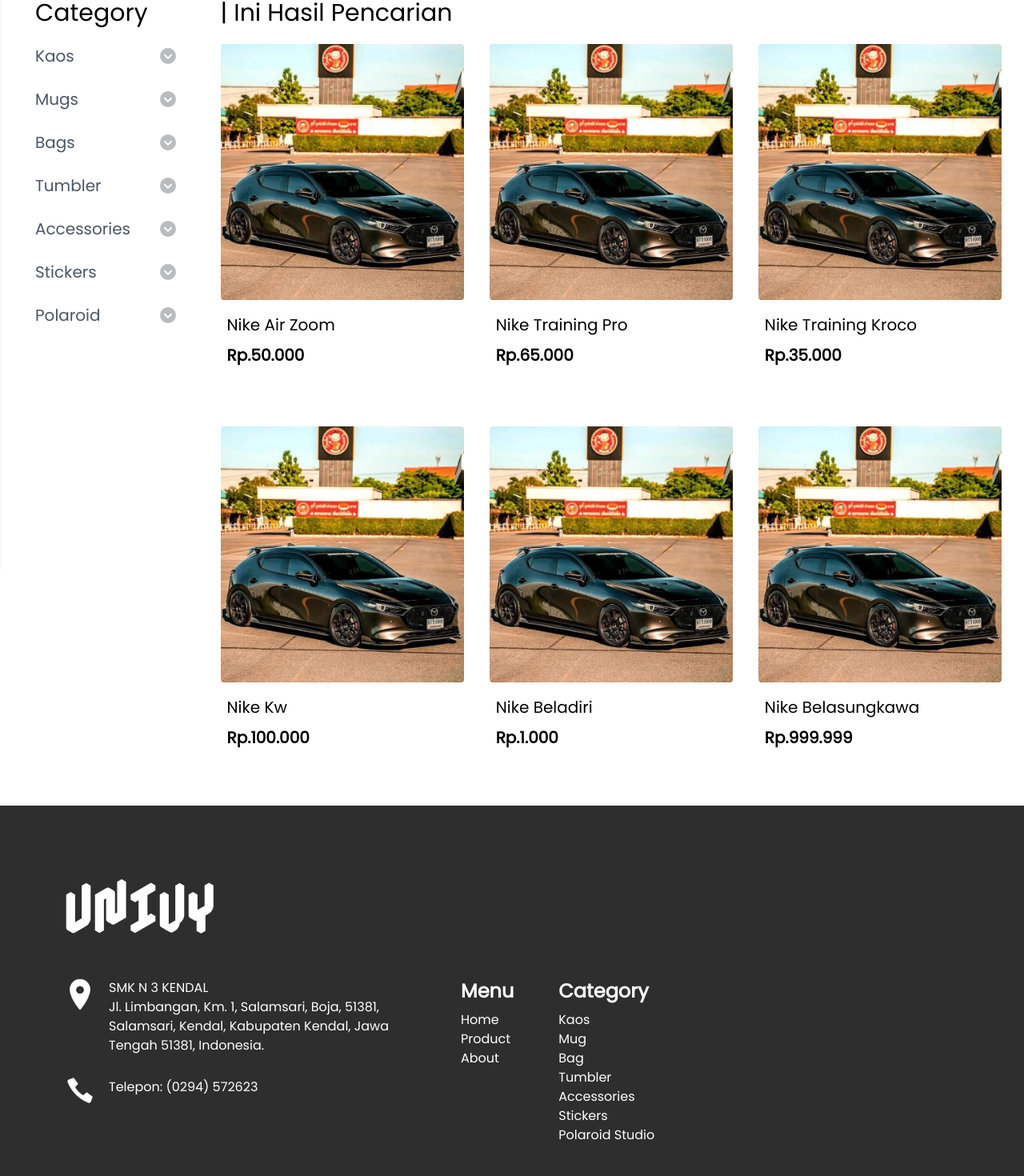
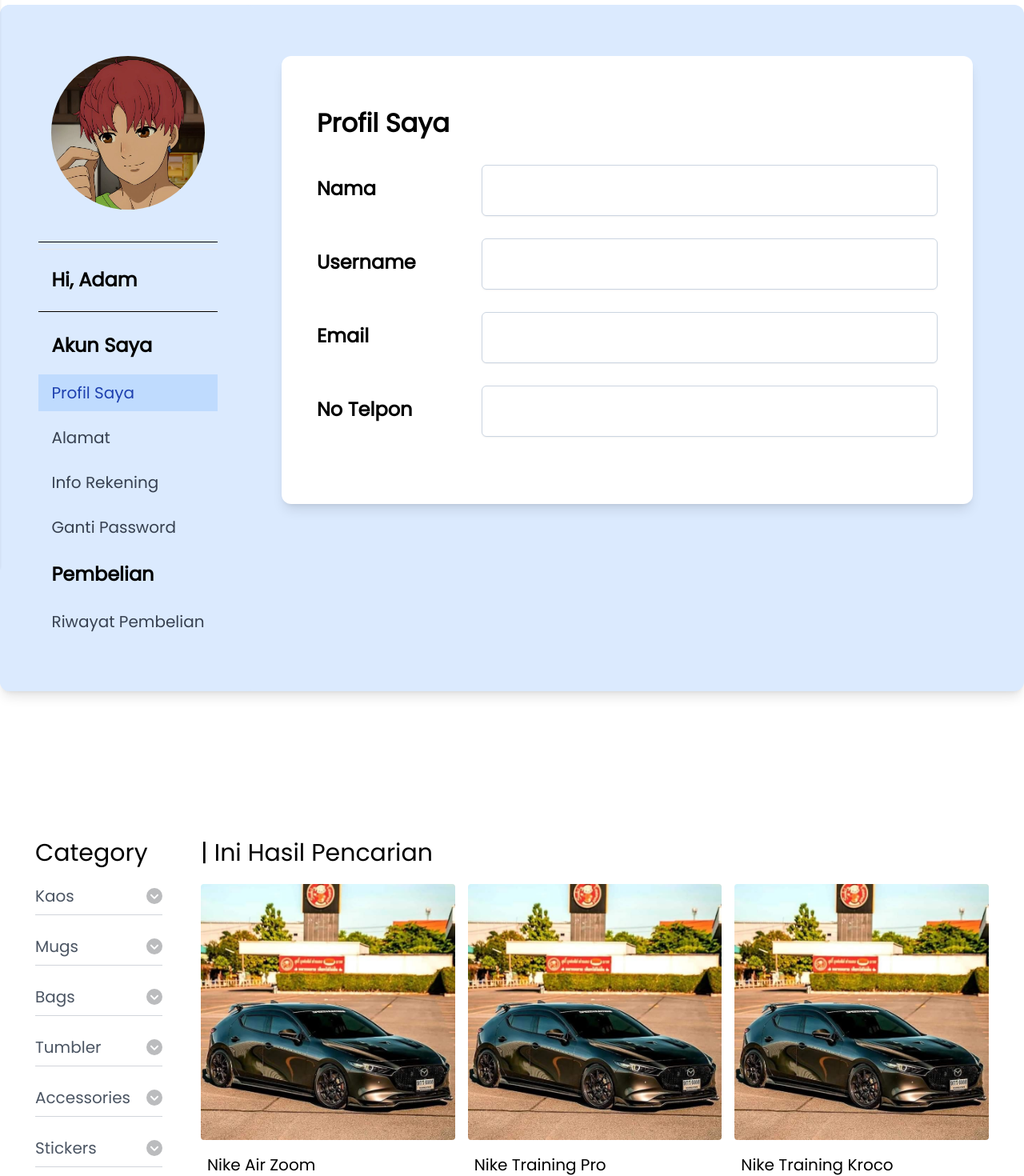
Before and after one commit to ViaoraAlbino/enggan_ngoding, a React (Vite) app in the folder frontend/: page / in a window 1280 px wide. Shown: the part 90-1560 px from the top of the page at 80% size. Built offline with nearby package versions, Linux system fonts and the light colour scheme.

Commit message:
hari ke 11

```diff
--- a/frontend/package.json
+++ b/frontend/package.json
@@ -19,7 +19,8 @@
     "react": "^18.3.1",
     "react-dom": "^18.3.1",
     "react-icons": "^5.4.0",
-    "react-router-dom": "^7.1.1"
+    "react-router-dom": "^7.1.1",
+    "tailwind-scrollbar-hide": "^2.0.0"
   },
   "devDependencies": {
     "@eslint/js": "^9.17.0",
--- a/frontend/src/App.jsx
+++ b/frontend/src/App.jsx
@@ -9,9 +9,10 @@ import Profile from './pages/Profiles';
 
 function App() {
   return (
-    <div className="App">
+    <div className="App scroll-smooth">
+      {/* Untuk component dasar */}
       <Navbar />
-      {/* <Profile /> */}
+      <Profile />
       <Content />
       {/* <Product /> */}
       <Sebelumfooter />
--- a/frontend/src/components/Footer.jsx
+++ b/frontend/src/components/Footer.jsx
@@ -1,5 +1,6 @@
 import React from 'react'
 
+// Untuk tampilan footer
 const Footer = () => {
   return (
     <footer
--- a/frontend/src/components/Kategori.jsx
+++ b/frontend/src/components/Kategori.jsx
@@ -4,15 +4,30 @@ import { FontAwesomeIcon } from '@fortawesome/react-fontawesome';
 import { faCircleChevronDown, faCircleChevronUp } from '@fortawesome/free-solid-svg-icons';
 
 const Kategori = () => {
+
+    // Menggunakan useRef, dan useState
     const containerRef = useRef(null);
     const sidebarRef = useRef(null);
     const [isSticky, setIsSticky] = useState(false);
     const [activeCategory, setActiveCategory] = useState(null);
 
+    // Untuk isi category sidebar
+    const categories = [
+        { name: 'Kaos', subcategories: ['Kaos', 'Kaos Custom Desain'] },
+        { name: 'Mugs', subcategories: ['Mugs Custom'] },
+        { name: 'Bags', subcategories: ['Bag 1', 'Bag 2'] },
+        { name: 'Tumbler', subcategories: ['Tumbler 1', 'Tumbler 2'] },
+        { name: 'Accessories', subcategories: ['Accessories 1', 'Accessories 2'] },
+        { name: 'Stickers', subcategories: ['Stickers 1', 'Stickers 2'] },
+        { name: 'Polaroid', subcategories: ['Polaroid 1', 'Polaroid 2'] },
+    ];
+
+    // Untuk set isi sidebar tutup
     const toggleCategory = (category) => {
         setActiveCategory(activeCategory === category ? null : category);
     };
 
+    //UseEffect
     useEffect(() => {
         const handleScroll = () => {
             if (containerRef.current && sidebarRef.current) {
@@ -28,6 +43,7 @@ const Kategori = () => {
             }
         };
 
+        // Ini untuk menghilangkan gambar scroll
         window.addEventListener('scroll', handleScroll);
         return () => {
             window.removeEventListener('scroll', handleScroll);
@@ -35,10 +51,11 @@ const Kategori = () => {
     }, []);
 
     return (
-        <div className="flex space-x-10 p-7 mt-10 scroll-smooth" ref={containerRef}>
+        <div className="container mx-auto flex space-x-4 p-7 mt-10 mb-10 scroll-smooth" ref={containerRef}>
             {/* Sidebar */}
             <div
-                className={`w-52 bg-white p-4 text-left ${isSticky ? 'sticky top-0' : ''}`}
+                className={`w-52 bg-white p-4 text-left ${isSticky ? 'sticky top-0' : 'relative'
+                    }`}
                 ref={sidebarRef}
                 style={{
                     maxHeight: 'calc(100vh - 20px)', // Membatasi tinggi maksimal saat sticky
@@ -47,164 +64,56 @@ const Kategori = () => {
             >
                 <h2 className="mb-4 font-poppins-category-header">Category</h2>
                 <ul className="space-y-6">
-                    <li>
-                        <button
-                            className={`w-full flex justify-between items-center text-left font-poppins-category-body-judul ${activeCategory === 'kaos' ? 'text-blue-600 font-bold' : 'text-gray-600'
+                    {categories.map((category) => (
+                        <li key={category.name}>
+                            <a
+                                href={`#${category.name.toLowerCase()}`}
+                                className={`w-full flex justify-between items-center text-left font-poppins-category-body-judul ${activeCategory === category.name
+                                    ? 'text-blue-600 font-bold'
+                                    : 'text-gray-600'
                                     }`}
-                            onClick={() => toggleCategory('kaos')}
+                                onClick={(e) => {
+                                    e.preventDefault(); // Mencegah navigasi default
+                                    toggleCategory(category.name);
+                                }}
                             >
-                            <span className="flex-1">Kaos</span>
-                            <span className="ml-20">
-                                {activeCategory === 'kaos' ? (
+                                <span className="flex-1">{category.name}</span>
+                                <span className="ml-18">
+                                    {activeCategory === category.name ? (
                                         <FontAwesomeIcon icon={faCircleChevronUp} style={{ color: '#334eac' }} />
                                     ) : (
                                         <FontAwesomeIcon icon={faCircleChevronDown} style={{ color: '#bbbcbe' }} />
                                     )}
                                 </span>
-                        </button>
-                        {activeCategory === 'kaos' && (
+                            </a>
+                            {activeCategory === category.name && (
                                 <ul className="mt-2 space-y-2 text-gray-600 font-poppins-category-body">
-                                <li>Kaos</li>
-                                <li>Kaos Custom Desain</li>
+                                    {category.subcategories.map((sub, idx) => (
+                                        <li key={idx}>
+                                            <a
+                                                href={`#${sub.toLowerCase().replace(/\s+/g, '-')}`}
+                                                className="hover:text-blue-600"
+                                            >
+                                                {sub}
+                                            </a>
+                                        </li>
+                                    ))}
                                 </ul>
                             )}
+                            <hr className="my-2 border-gray-300" />
                         </li>
-                    <li>
-                        <button
-                            className={`w-full flex justify-between items-center text-left font-poppins-category-body-judul ${activeCategory === 'mugs' ? 'text-blue-600 font-bold' : 'text-gray-600'
-                                }`}
-                            onClick={() => toggleCategory('mugs')}
-                        >
-                            <span className="flex-1">Mugs</span>
-                            <span className="ml-20">
-                                {activeCategory === 'mugs' ? (
-                                    <FontAwesomeIcon icon={faCircleChevronUp} style={{ color: '#334eac' }} />
-                                ) : (
-                                    <FontAwesomeIcon icon={faCircleChevronDown} style={{ color: '#bbbcbe' }} />
-                                )}
-                            </span>
-                        </button>
-                        {activeCategory === 'mugs' && (
-                            <ul className="mt-2 space-y-2 text-gray-600 font-poppins-category-body">
-                                <li>Mugs Custom</li>
-                            </ul>
-                        )}
-                    </li>
-                    <li>
-                        <button
-                            className={`w-full flex justify-between items-center text-left font-poppins-category-body-judul ${activeCategory === 'bags' ? 'text-blue-600 font-bold' : 'text-gray-600'
-                                }`}
-                            onClick={() => toggleCategory('bags')}
-                        >
-                            <span className="flex-1">Bags</span>
-                            <span className="ml-20">
-                                {activeCategory === 'bags' ? (
-                                    <FontAwesomeIcon icon={faCircleChevronUp} style={{ color: '#334eac' }} />
-                                ) : (
-                                    <FontAwesomeIcon icon={faCircleChevronDown} style={{ color: '#bbbcbe' }} />
-                                )}
-                            </span>
-                        </button>
-                        {activeCategory === 'bags' && (
-                            <ul className="mt-2 space-y-2 text-gray-600 font-poppins-category-body">
-                                <li>Bag 1</li>
-                                <li>Bag 2</li>
-                            </ul>
-                        )}
-                    </li>
-                    <li>
-                        <button
-                            className={`w-full flex justify-between items-center text-left font-poppins-category-body-judul ${activeCategory === 'tumbler' ? 'text-blue-600 font-bold' : 'text-gray-600'
-                                }`}
-                            onClick={() => toggleCategory('tumbler')}
-                        >
-                            <span className="flex-1">Tumbler</span>
-                            <span className="ml-18">
-                                {activeCategory === 'tumbler' ? (
-                                    <FontAwesomeIcon icon={faCircleChevronUp} style={{ color: '#334eac' }} />
-                                ) : (
-                                    <FontAwesomeIcon icon={faCircleChevronDown} style={{ color: '#bbbcbe' }} />
-                                )}
-                            </span>
-                        </button>
-                        {activeCategory === 'tumbler' && (
-                            <ul className="mt-2 space-y-2 text-gray-600 font-poppins-category-body">
-                                <li>Tumbler 1</li>
-                                <li>Tumbler 2</li>
-                            </ul>
-                        )}
-                    </li>
-                    <li>
-                        <button
-                            className={`w-full flex justify-between items-center text-left font-poppins-category-body-judul ${activeCategory === 'acc' ? 'text-blue-600 font-bold' : 'text-gray-600'
-                                }`}
-                            onClick={() => toggleCategory('acc')}
-                        >
-                            <span className="flex-1">Accessories</span>
-                            <span className="ml-18">
-                                {activeCategory === 'acc' ? (
-                                    <FontAwesomeIcon icon={faCircleChevronUp} style={{ color: '#334eac' }} />
-                                ) : (
-                                    <FontAwesomeIcon icon={faCircleChevronDown} style={{ color: '#bbbcbe' }} />
-                                )}
-                            </span>
-                        </button>
-                        {activeCategory === 'acc' && (
-                            <ul className="mt-2 space-y-2 text-gray-600 font-poppins-category-body">
-                                <li>Accessories 1</li>
-                                <li>Accessories 2</li>
-                            </ul>
-                        )}
-                    </li>
-                    <li>
-                        <button
-                            className={`w-full flex justify-between items-center text-left font-poppins-category-body-judul ${activeCategory === 'stiker' ? 'text-blue-600 font-bold' : 'text-gray-600'
-                                }`}
-                            onClick={() => toggleCategory('stiker')}
-                        >
-                            <span className="flex-1">Stickers</span>
-                            <span className="ml-18">
-                                {activeCategory === 'stiker' ? (
-                                    <FontAwesomeIcon icon={faCircleChevronUp} style={{ color: '#334eac' }} />
-                                ) : (
-                                    <FontAwesomeIcon icon={faCircleChevronDown} style={{ color: '#bbbcbe' }} />
-                                )}
-                            </span>
-                        </button>
-                        {activeCategory === 'stiker' && (
-                            <ul className="mt-2 space-y-2 text-gray-600 font-poppins-category-body">
-                                <li>Stickers 1</li>
-                                <li>Stickers 2</li>
-                            </ul>
-                        )}
-                    </li>
-                    <li>
-                        <button
-                            className={`w-full flex justify-between items-center text-left font-poppins-category-body-judul ${activeCategory === 'polaroid' ? 'text-blue-600 font-bold' : 'text-gray-600'
-                                }`}
-                            onClick={() => toggleCategory('polaroid')}
-                        >
-                            <span className="flex-1">Polaroid</span>
-                            <span className="ml-18">
-                                {activeCategory === 'polaroid' ? (
-                                    <FontAwesomeIcon icon={faCircleChevronUp} style={{ color: '#334eac' }} />
-                                ) : (
-                                    <FontAwesomeIcon icon={faCircleChevronDown} style={{ color: '#bbbcbe' }} />
-                                )}
-                            </span>
-                        </button>
-                        {activeCategory === 'polaroid' && (
-                            <ul className="mt-2 space-y-2 text-gray-600 font-poppins-category-body">
-                                <li>Polaroid 1</li>
-                                <li>Polaroid 2</li>
-                            </ul>
-                        )}
-                    </li>
+
+                    ))}
                 </ul>
             </div>
 
-            {/* Produk */}
-            <div className="w-4/5 mt-4">
+            {/* Untuk tampilan produk disamping sidebar */}
+            <div
+                className="w-11/12 sticky top-10 bg-white p-4 overflow-y-scroll scrollbar-hide"
+                style={{
+                    maxHeight: 'calc(100vh - 20px)',
+                }}
+            >
                 <h2 className="mb-4 font-poppins-category-header text-left">| Ini Hasil Pencarian</h2>
                 <Product />
             </div>
--- a/frontend/src/components/Product.jsx
+++ b/frontend/src/components/Product.jsx
@@ -1,19 +1,25 @@
 import React from 'react';
 import Pa from '../assets/gambar/test.jpg';
 
+// Ini untuk ukuran card produk
 const ProductCard = ({ image, title, price, description }) => {
   return (
-    <div className="bg-white rounded mb-8 w-full h-auto hover:bg-gray-100 transition-colors duration-300">
-    <div className='overflow-hidden'>
-      <img src={Pa} alt="Project 1" className="w-full h-80 object-cover mb-4 rounded" />
-    </div>
+    <div className="bg-white rounded mb-8 w-full h-auto hover:bg-gray-100 ease-out delay-150 transition-colors duration-300">
+      <div className='overflow-hidden'>
+        <img
+          src={Pa}
+          alt="Project 1"
+          className="w-full h-80 object-cover mb-4 rounded transform hover:scale-105 transition-transform ease-out duration-300"
+        />
+      </div>
 
       <h3 className="font-poppins-judul-product mb-2 text-black text-left ml-2">{title}</h3>
       <p className="text-black font-poppins-sub-judul-product text-left ml-2 font-semibold mb-2.5">{price}</p>
-  </div>
+    </div>
   )
 };
 
+// Ini digunakan untuk menampilkan produk
 const Product = () => {
   const products = [
     {
@@ -31,28 +37,49 @@ const Product = () => {
       description: "Versatile training gear."
     },
     {
-      id: 2,
+      id: 3,
       image: "https://via.placeholder.com/300",
       title: "Nike Training Kroco",
       price: "Rp.35.000",
       description: "Versatile training gear."
     },
     {
-      id: 2,
+      id: 4,
       image: "https://via.placeholder.com/300",
       title: "Nike Kw",
       price: "Rp.100.000",
       description: "Versatile training gear."
     },
     {
-      id: 2,
+      id: 5,
       image: "https://via.placeholder.com/300",
       title: "Nike Beladiri",
       price: "Rp.1.000",
       description: "Versatile training gear."
     },
     {
-      id: 2,
+      id: 6,
+      image: "https://via.placeholder.com/300",
+      title: "Nike Belasungkawa",
+      price: "Rp.999.999",
+      description: "Versatile training gear."
+    },
+    {
+      id: 7,
+      image: "https://via.placeholder.com/300",
+      title: "Nike Asli Nganjuk",
+      price: "Rp.24.000",
+      description: "Versatile training gear."
+    },
+    {
+      id: 6,
+      image: "https://via.placeholder.com/300",
+      title: "Nike Belasungkawa",
+      price: "Rp.999.999",
+      description: "Versatile training gear."
+    },
+    {
+      id: 6,
       image: "https://via.placeholder.com/300",
       title: "Nike Belasungkawa",
       price: "Rp.999.999",
@@ -60,8 +87,9 @@ const Product = () => {
     },
   ];
 
+  // Ini jumlah kolom produk yang akan ditampilkan
   return (
-    <div className="grid grid-cols-1 md:grid-cols-3 gap-8">
+    <div className="grid grid-cols-1 md:grid-cols-3 gap-4">
       {products.map((product) => (
         <ProductCard key={product.id} {...product} />
       ))}
--- a/frontend/src/components/Sebelumfooter.jsx
+++ b/frontend/src/components/Sebelumfooter.jsx
@@ -5,25 +5,26 @@ import Telepon from '../assets/gambar/telepon.png';
 const Sebelumfooter = () => {
   const [isReady, setIsReady] = useState(false);
 
-  // Simulasi menunggu semua konten sebelumnya selesai ditampilkan
+  // dari ChatGPT
   useEffect(() => {
     const timer = setTimeout(() => {
       setIsReady(true); // Tampilkan komponen setelah 1 detik (bisa disesuaikan)
     }, 1000);
-    return () => clearTimeout(timer); // Bersihkan timer jika komponen di-unmount
+    return () => clearTimeout(timer);
   }, []);
 
   return (
     <>
       {isReady && (
-        <div className="background-abu p-10 mx-auto flex justify-between items-start text-left w-full sebelumfooter-container scroll-smooth">
+        <div className='background-abu'>
+          <div className=" container mx-auto flex justify-between items-start text-left w-full sebelumfooter-container scroll-smooth">
             <div className="ml-10 sebelumfooter-content py-10 mb-10">
               <h1 className="font-nabla-white-sebelumfooter font-normal mb-10">UNIVY</h1>
               <ul className="md:flex space-x-14 flex-grow">
                 {/* Informasi Lokasi dan Kontak */}
                 <li className="sebelumfooter-item">
                   <div className="flex space-x-4 mb-6">
-                  <img src={Lokasi} alt="Sherlok" className="w-10 h-10" />
+                    <img src={Lokasi} alt="Sherlok" className="w-6 h-6" />
                     <div className="w-96 text-white">
                       <p className="text-base font-poppins font-medium">SMK N 3 KENDAL</p>
                       <p className="text-base font-poppins font-medium">
@@ -32,7 +33,7 @@ const Sebelumfooter = () => {
                     </div>
                   </div>
                   <div className="flex space-x-4">
-                  <img src={Telepon} alt="Telepon" className="w-10 h-10" />
+                    <img src={Telepon} alt="Telepon" className="w-6 h-6" />
                     <p className="text-base font-poppins font-medium mt-1 text-white">
                       Telepon: (0294) 572623
                     </p>
@@ -61,6 +62,7 @@ const Sebelumfooter = () => {
               </ul>
             </div>
           </div>
+        </div>
       )}
     </>
   );
--- a/frontend/src/index.css
+++ b/frontend/src/index.css
@@ -2,18 +2,19 @@
 @tailwind components;
 @tailwind utilities;
 
-/* Untuk Nama Markas Besar */
+/* Font Nabla (Nama Markas Besar) */
 @font-face {
   font-family: 'Nabla';
   src: url('./assets/font/Nabla-Regular.woff2') format('truetype');
 }
 
-/* Untuk font navigasi dan  button sign up dan login */
+/* Font Poppins untuk font yang digunakan web univy */
 @font-face {
   font-family: 'Poppins';
   src: url('./assets/font/Poppins-Regular.ttf') format('truetype');
 }
 
+/* Font Monsterrat untuk component profile */
 @font-face {
   font-family: 'Monsterrat';
   src: url('./assets/font/Montserrat-VariableFont_wght.ttf');
@@ -23,8 +24,8 @@
 .font-nabla {
   font-family: 'Nabla', cursive;
   color: rgba(51, 78, 172, 1) !important;
-  -webkit-text-fill-color: rgba(51, 78, 172, 1); /* Untuk memastikan di browser Webkit */
-  -webkit-text-stroke: 0; /* Jika ada garis di font */
+  -webkit-text-fill-color: rgba(51, 78, 172, 1);
+  -webkit-text-stroke: 0;
 }
 
 /* Untuk font-family className menu Navigasi home,shop,product,about */
@@ -105,22 +106,16 @@
   font-weight: 400;
 }
 
-/* Menjaga komponen sebelumfooter selalu di bawah */
-.sebelumfooter-container {
-  margin-top: auto;
-  width: 100%;
-  background-color: #2e2e2e; /* Contoh background */
-  color: white; /* Warna teks */
-}
+
 
 .App {
   display: flex;
-  flex-direction: column; /* Menyusun komponen secara vertikal */
-  min-height: 200vh; /* Pastikan komponen mencakup seluruh tinggi layar */
+  flex-direction: column;
+  min-height: 200vh;
 }
 
 .Sebelumfooter {
-  margin-top: auto; /* Ini akan memastikan komponen tetap berada di bawah */
+  margin-top: auto;
 }
 
 /* Ini untuk aksi ketika button disentuh maka fungsi ini akan berjalan */
@@ -192,8 +187,28 @@ code {
     monospace;
 }
 
+/* Untuk ukuran device kecil */
 @media (max-width: 768px) {
   .w-52 {
     display: none;
   }
 }
+
+/* Untuk custom scroll */
+.custom-scroll::-webkit-scrollbar {
+  width: 8px;
+}
+
+.custom-scroll::-webkit-scrollbar-track {
+  background: #f1f1f1;
+  border-radius: 10px;
+}
+
+.custom-scroll::-webkit-scrollbar-thumb {
+  background: linear-gradient(180deg, #6b7280, #334eac);
+  border-radius: 10px;
+}
+
+.custom-scroll::-webkit-scrollbar-thumb:hover {
+  background: linear-gradient(180deg, #4b5563, #2563eb);
+}
--- a/frontend/src/pages/Profiles.jsx
+++ b/frontend/src/pages/Profiles.jsx
@@ -1,10 +1,10 @@
 import React, { useState } from "react";
 import Foto from "../assets/gambar/me.jpg";
-import { width } from "@fortawesome/free-solid-svg-icons/fa0";
 
 const Profiles = () => {
   const [activeSection, setActiveSection] = useState("profile");
 
+  // Ini untuk tampilan isi profile
   const sections = {
     profile: (
       <div className="px-6 py-6">
@@ -178,9 +178,10 @@ const Profiles = () => {
     ),
   };
 
+  // Untuk tampilan profile
   return (
-    <div className="px-14 py-28">
-      <div className="min-h-screen flex bg-blue-100 font-sans rounded-xl shadow-lg">
+    <div className="container mx-auto">
+      <div className=" min-h-52 flex mt-24 mb-24 bg-blue-100 font-sans rounded-xl shadow-lg">
         {/* Sidebar */}
         <aside className="bg-blue-100 w-80 rounded-xl flex flex-col items-center">
           <div className="p-4 flex flex-col items-center py-16">
@@ -260,7 +261,7 @@ const Profiles = () => {
           </div>
         </aside>
 
-        {/* Main Content */}
+        {/* Untuk ukuran isi content */}
         <main className="flex-1 pt-16 px-8 mr-8">
           <div className="bg-white px-5 py-5 rounded-xl shadow-lg w-full">
             {sections[activeSection]}
--- a/frontend/tailwind.config.js
+++ b/frontend/tailwind.config.js
@@ -4,5 +4,7 @@ module.exports = {
   theme: {
     extend: {},
   },
-  plugins: [],
+  plugins: [
+    require('tailwind-scrollbar-hide')
+  ],
 };
```
Also changed, not shown: frontend/src/components/Navbar.jsx (+30 -11 lines), 1 other file (tests, documents, lock files or other folders). Lines whose indentation alone changed are shown as unchanged.
